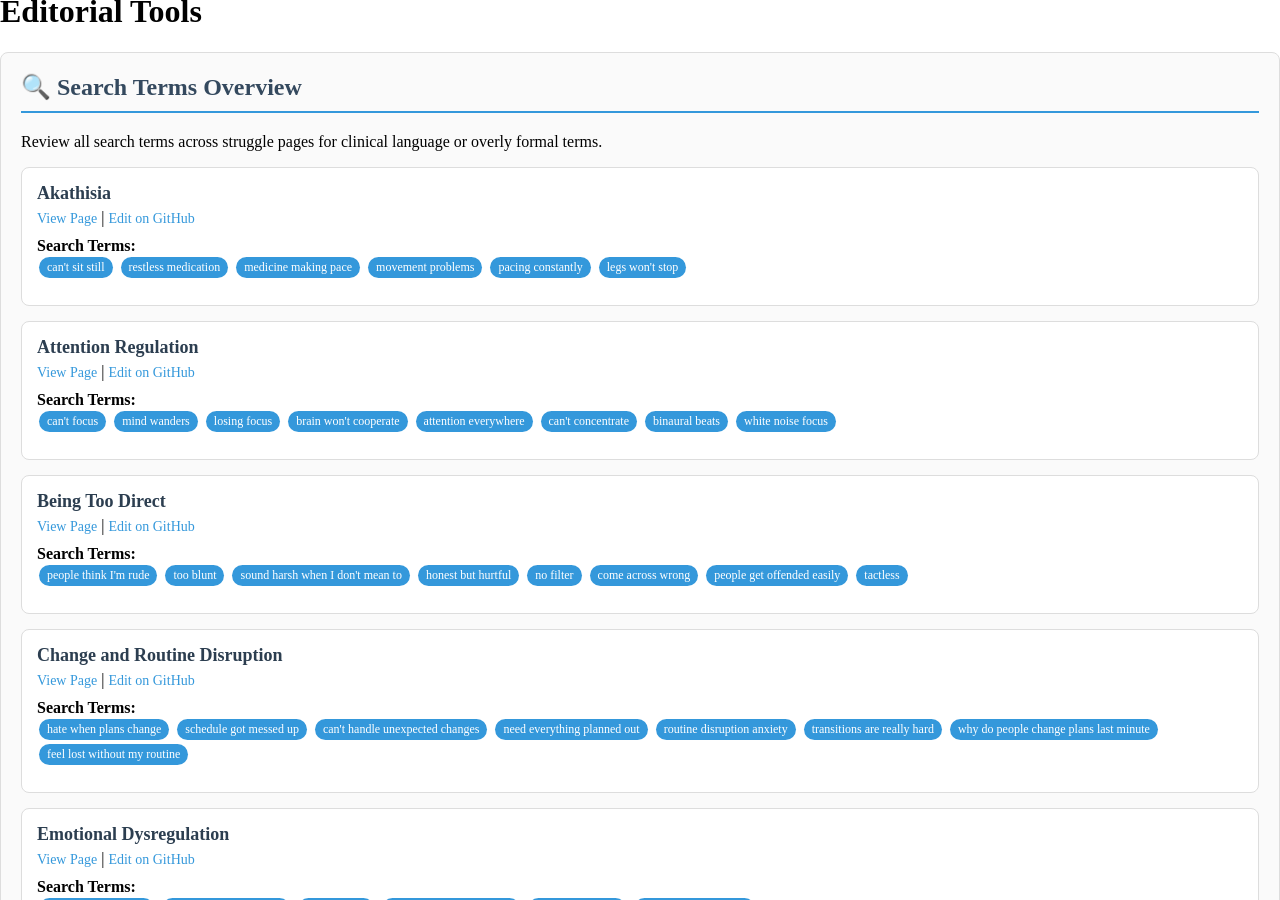
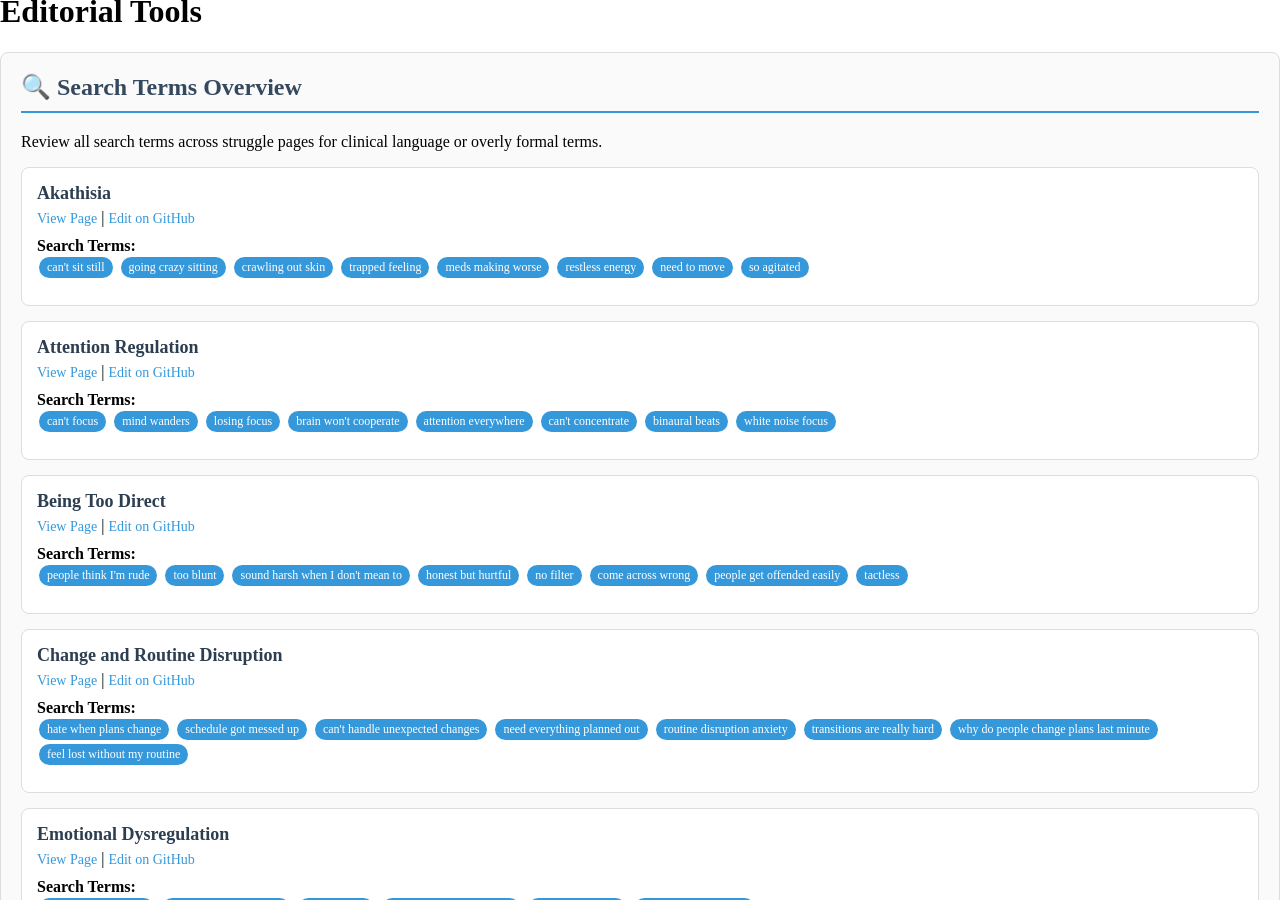
Before and after one commit to neurodivergent-survival-guide/neurodivergent-survival-guide, a Jekyll site: the page built from editorial-tools.html, in a window 1280 px wide and 900 px high, scrolled down 452 px. Built offline with Jekyll 4.4.1, drawn with Linux system fonts in a browser that asks for light colours.

Commit message:
Update akathisia.html

```diff
--- a/struggles/akathisia.html
+++ b/struggles/akathisia.html
@@ -15,7 +15,7 @@ tags:
 status: published
 featured: false
 
-search_terms: ["can't sit still", "restless medication", "medicine making pace", "movement problems", "pacing constantly", "legs won't stop"]
+search_terms: ["can't sit still", "going crazy sitting", "crawling out skin", "trapped feeling", "meds making worse", "restless energy", "need to move", "so agitated"]
 ---
 
 <!-- struggles/akathisia.html -->
```
